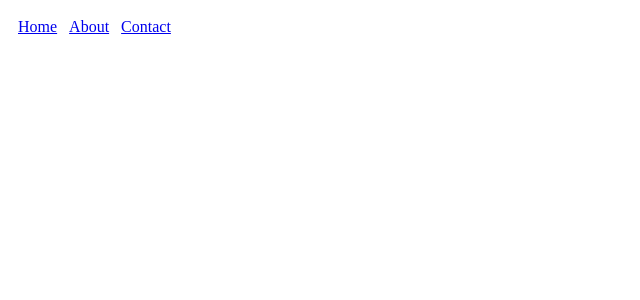
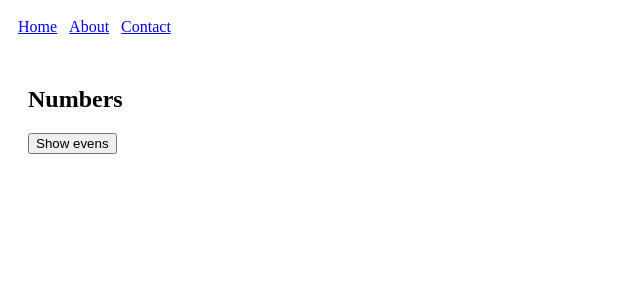
Before and after one commit to zensude/-react-router-app, a React (Vite) app: page /numbers in a window 1280 px wide. Before the commit this address had no page. Shown: the top 300 px of the page, without its empty margins (0-640 px from the left). Built offline with nearby package versions, Linux system fonts and the light colour scheme.

Commit message:
Add conditional rendering and state logic

```diff
--- a/src/App.jsx
+++ b/src/App.jsx
@@ -4,6 +4,7 @@ import Home from "./pages/Home";
 import About from "./pages/About";
 import Contact from "./pages/Contact";
 import Navbar from "./components/Navbar";
+import Numbers from "./pages/Numbers";
 
 export default function App() {
     return (
@@ -14,6 +15,7 @@ export default function App() {
                 <Route path="/" element={<Home />} />
                 <Route path="/about" element={<About />} />
                 <Route path="/contact" element={<Contact />} />
+                <Route path="/numbers" element={<Numbers />} />
             </Routes>
         </div>
     );
--- /dev/null
+++ b/src/pages/Numbers.jsx
@@ -0,0 +1,23 @@
+import React, { useState } from "react";
+
+export default function Numbers() {
+    const numbers = [1, 2, 3, 4, 5, 6];
+    const evenNumbers = numbers.filter(num => num % 2 === 0);
+    const multiplied = evenNumbers.map(num => num * 10);
+    const total = multiplied.reduce((acc, num) => acc + num, 0)
+    const [showEvens, setShowEvens] = useState(false);
+    return (
+        <div style={{ padding: 20 }} >
+            <h2>Numbers</h2>
+            <button onClick={() => setShowEvens(!showEvens)}>{showEvens ? "Hide evens" : "Show evens"} </button>
+            {showEvens && (
+                <>
+                    {multiplied.map((num) => (
+                        <p key={num}>{num}</p>
+                    ))}
+                    <strong>Total: {total}</strong>
+                </>
+            )}
+        </div>
+    );
+}
```
